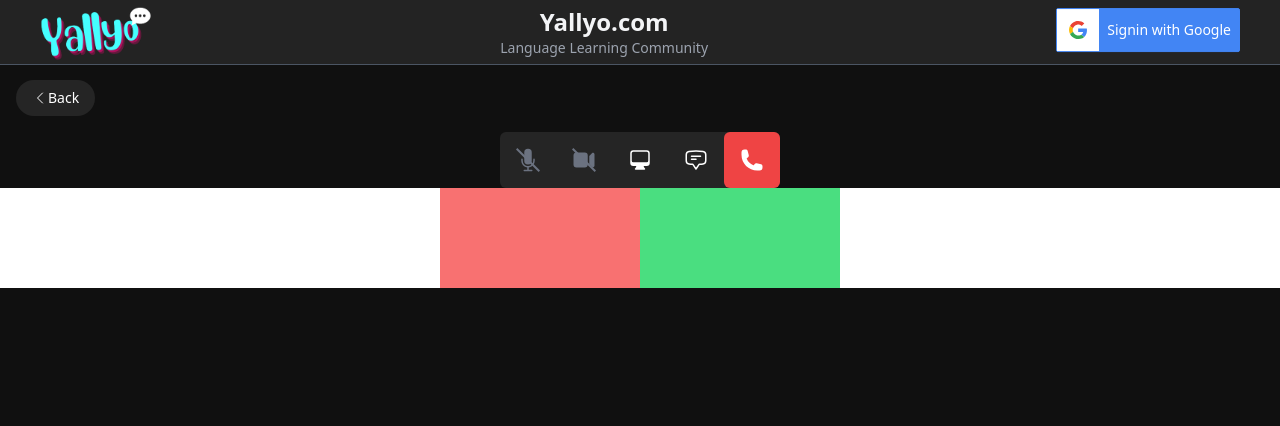
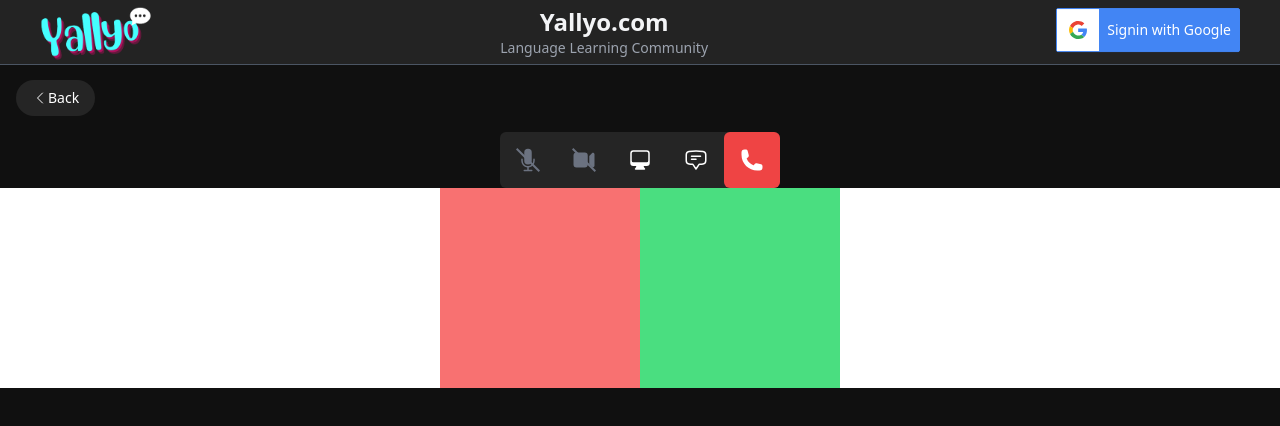
Before and after one commit to goffxnca/yallyo-web, a Next.js app: page /rooms/1 in a window 1280 px wide. Shown: the top 426 px of the page. Built offline with nearby package versions, Linux system fonts and the light colour scheme; no server answers.

Commit message:
inline w/h

```diff
--- a/src/components/Session/SessionContainer.tsx
+++ b/src/components/Session/SessionContainer.tsx
@@ -243,9 +243,9 @@ const RoomSession = () => {
               id="localUser"
               autoPlay
               playsInline
-              style={{ objectFit: "cover" }}
-              width={200}
-              height={200}
+              style={{ objectFit: "cover", width: 200, height: 200 }}
+              // width={200}
+              // height={200}
             />
           </div>
 
@@ -254,9 +254,9 @@ const RoomSession = () => {
               id="remoteUser"
               autoPlay
               playsInline
-              style={{ objectFit: "cover" }}
-              width={200}
-              height={200}
+              style={{ objectFit: "cover", width: 200, height: 200 }}
+              // width={200}
+              // height={200}
             />
           </div>
           {/* <video width={600} id="cool2" autoPlay /> */}
```
